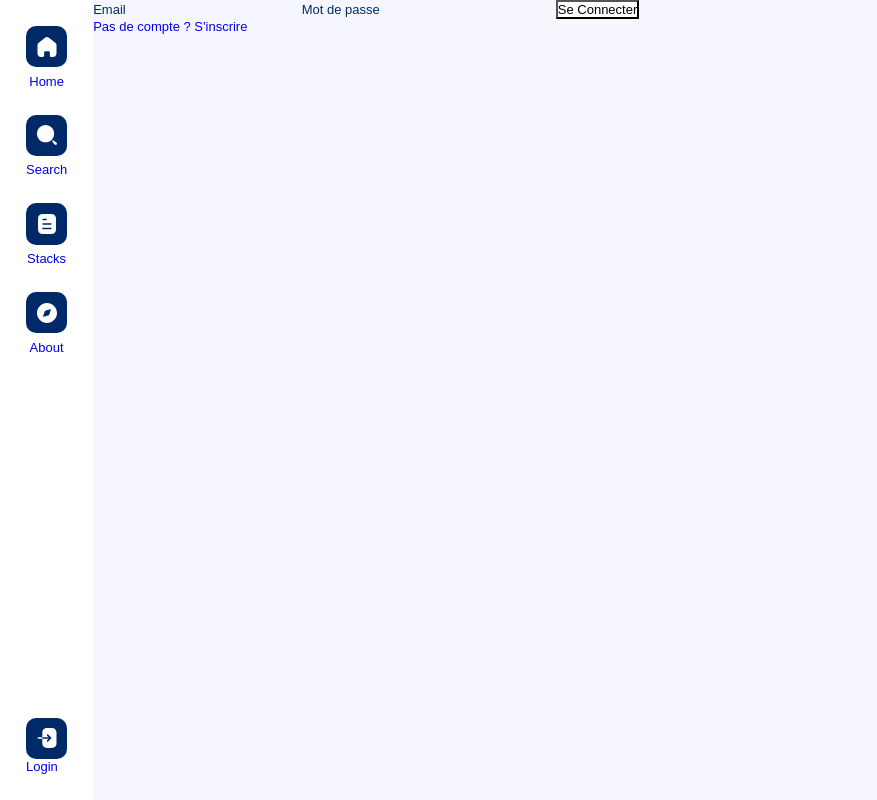
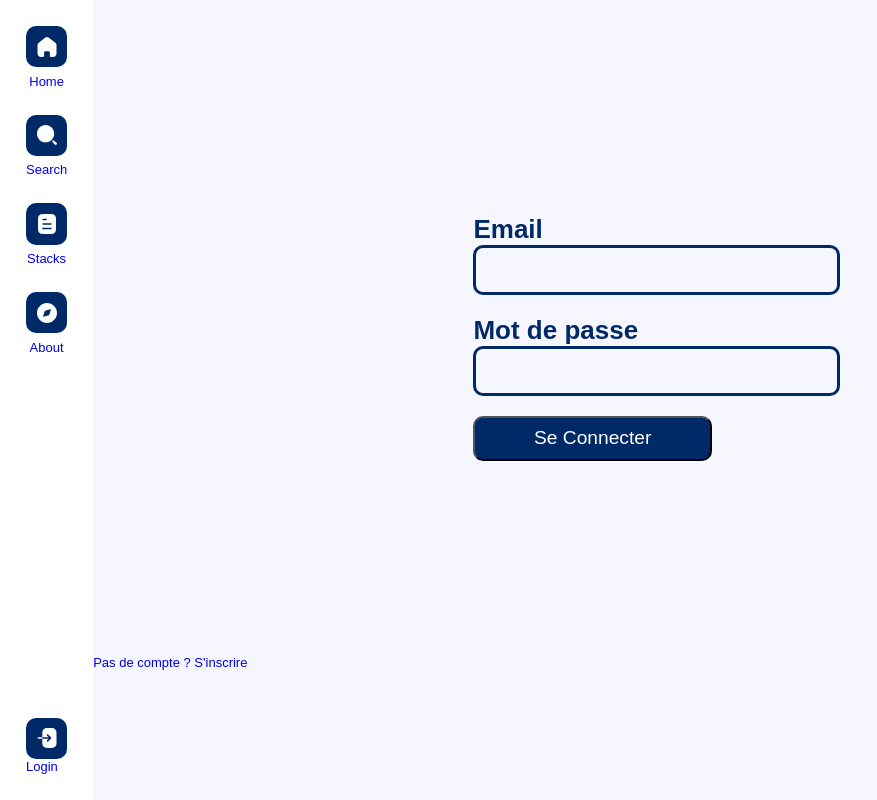
Before and after one commit to BFH92/front_stacker, a React (Create React App) app: page /users/sign-in in a window 1280 px wide. Shown: the whole page, without its empty margins (0-877 px from the left). Built offline with nearby package versions, Linux system fonts and the light colour scheme.

Commit message:
styling forms

```diff
--- a/package.json
+++ b/package.json
@@ -3,6 +3,7 @@
   "version": "0.1.0",
   "private": true,
   "dependencies": {
+    "@material-ui/core": "^4.12.3",
     "@testing-library/jest-dom": "^5.11.4",
     "@testing-library/react": "^11.1.0",
     "@testing-library/user-event": "^12.1.10",
--- a/src/Components/Forms/SignInForm/index.jsx
+++ b/src/Components/Forms/SignInForm/index.jsx
@@ -1,10 +1,13 @@
 import React from "react";
+//styles
+import './sign_in_form.scss';
 
 const SignInForm = ({ user }) => {
   return (
     <>
-      <div>
-        <form>
+      <div className="form__container">
+        <form className="form">
+          <div className="input__container">
             <label>
               Email
               <input
@@ -21,6 +24,7 @@ const SignInForm = ({ user }) => {
                 onChange={(e) => user.setPassword(e.target.value)}
               />
             </label>
+          </div>
           <button type="submit" onClick={user.login}>
             Se Connecter
           </button>
--- /dev/null
+++ b/src/Components/Forms/SignInForm/sign_in_form.scss
@@ -0,0 +1,46 @@
+@import '../../../Styles/variables.scss';
+
+
+.form__container {
+  display: flex;
+  justify-content: center;
+  margin: 8% 8% 8% 3%;
+  padding: 10%;
+
+  label{
+    color: $blue;
+    font-weight: 600;
+    font-size: $font-size *2;
+    text-align: center;
+  }
+
+
+  input{
+    display: flex;
+    height: 50px;
+    margin-bottom: 20px;
+    border: solid 3px $blue;
+    border-radius: 10px;
+    padding: $padding;
+  }
+
+  button{
+    display:flex;
+    justify-content: center;
+    align-items: center;
+    color: $white;
+    width: 65%;
+    height: 20%;
+    background-color: $blue;
+    border-radius: 10px;
+    font-size: 1.2rem;
+  }
+
+  button:hover{
+    background: $white;
+    color: $blue;
+    border-radius: 12.5px;
+    transition: all 0.2s ease-out ;
+  }
+
+}
--- a/src/Components/Forms/SignUpForm/index.jsx
+++ b/src/Components/Forms/SignUpForm/index.jsx
@@ -1,13 +1,12 @@
 import React from "react";
-
+//styles
+import './sign_up_form.scss'
 const SignUpForm = ({ user }) => {
-
   return (
     <>
-      <div >
-        <div>
-          <div>
-            <form /*</div>onSubmit={fetchRegister}*/>
+      <div className="form__container">
+        <form className="form" /*</div>onSubmit={fetchRegister}*/>
+          <div className="input__container">
             <label>
               Email
               <input
@@ -24,12 +23,11 @@ const SignUpForm = ({ user }) => {
                 onChange={(e) => user.setPassword(e.target.value)}
               />
             </label>
+          </div>
           <button type="submit" onClick={user.SignUp}>
             S'inscrire
           </button>
         </form>
-          </div>
-        </div>
       </div>
     </>
   );
--- /dev/null
+++ b/src/Components/Forms/SignUpForm/sign_up_form.scss
@@ -0,0 +1,46 @@
+@import '../../../Styles/variables.scss';
+
+
+.form__container {
+  display: flex;
+  justify-content: center;
+  margin: 8% 8% 8% 3%;
+  padding: 10%;
+
+  label{
+    color: $blue;
+    font-weight: 600;
+    font-size: $font-size *2;
+    text-align: center;
+  }
+
+
+  input{
+    display: flex;
+    height: 50px;
+    margin-bottom: 20px;
+    border: solid 3px $blue;
+    border-radius: 10px;
+    padding: $padding;
+  }
+
+  button{
+    display:flex;
+    justify-content: center;
+    align-items: center;
+    color: $white;
+    width: 65%;
+    height: 20%;
+    background-color: $blue;
+    border-radius: 10px;
+    font-size: 1.2rem;
+  }
+
+  button:hover{
+    background: $light-grey;
+    color: $blue;
+    border-radius: 12.5px;
+    transition: all 0.3s ease-out ;
+  }
+
+}
--- a/src/Pages/UserSignIn/index.jsx
+++ b/src/Pages/UserSignIn/index.jsx
@@ -1,39 +1,37 @@
 import React, { useState, useEffect } from "react";
-import SignInForm from '../../Components/Forms/SignInForm';
+import SignInForm from "../../Components/Forms/SignInForm";
 import UsersAPIManager from "../../Services/RailsApi/UsersFetch";
-import { useHistory } from 'react-router';
-import { useDispatch, useSelector} from 'react-redux';
-import {RegisterUserLoginStatus, RegisterUserLogoutStatus} from '../../Store'
+import { useHistory } from "react-router";
+import { useDispatch, useSelector } from "react-redux";
+import { RegisterUserLoginStatus, RegisterUserLogoutStatus } from "../../Store";
 import { Link } from "react-router-dom";
 
+const UserSignIn = ({ user }) => {
+  const [email, setEmail] = useState("");
+  const [password, setPassword] = useState("");
+  const history = useHistory();
+  const dispatch = useDispatch();
 
-
-const UserSignIn = ({user}) => {
-  const [email, setEmail] = useState("")
-  const [password, setPassword] = useState("")
-  const history = useHistory()
-  const dispatch = useDispatch()
   const login = async (e) => {
     e.preventDefault();
     const response = await UsersAPIManager.login(email, password);
-    history.push("/")
-    response.status === 200? dispatch(RegisterUserLoginStatus(response.data.user_id,"user")):dispatch(RegisterUserLogoutStatus());
-    user.setIsLogged(true)
+    history.push("/");
+    response.status === 200
+      ? dispatch(RegisterUserLoginStatus(response.data.user_id, "user"))
+      : dispatch(RegisterUserLogoutStatus());
+    user.setIsLogged(true);
   };
 
   return (
     <>
-    <div>
-      <SignInForm user={{email, setEmail, password, setPassword, login}}/>
-    </div>
-    <Link to="/users/sign-up">
-    <div>
-    Pas de compte ? S'inscrire
-    </div>
-    </Link>
-
+      <div>
+        <SignInForm user={{ email, setEmail, password, setPassword, login }} />
+      </div>
+      <Link to="/users/sign-up">
+        <p>Pas de compte ? S'inscrire</p>
+      </Link>
     </>
   );
-}
+};
 
 export default UserSignIn;
--- a/src/Pages/UserSignUp/index.jsx
+++ b/src/Pages/UserSignUp/index.jsx
@@ -1,37 +1,37 @@
-import React,{useState} from 'react';
-import SignUpForm from '../../Components/Forms/SignUpForm';
-import UsersAPIManager from '../../Services/RailsApi/UsersFetch';
-import { useHistory } from 'react-router';
-import { useDispatch} from 'react-redux';
-import {RegisterUserLoginStatus, RegisterUserLogoutStatus} from '../../Store'
+import React, { useState } from "react";
+import SignUpForm from "../../Components/Forms/SignUpForm";
+import UsersAPIManager from "../../Services/RailsApi/UsersFetch";
+import { useHistory } from "react-router";
+import { useDispatch } from "react-redux";
+import { RegisterUserLoginStatus, RegisterUserLogoutStatus } from "../../Store";
 import { Link } from "react-router-dom";
 
 const UserSignUp = () => {
-  const [email, setEmail] = useState("")
-  const [password, setPassword] = useState("")
-  const history = useHistory()
-  const dispatch = useDispatch()
+  const [email, setEmail] = useState("");
+  const [password, setPassword] = useState("");
+  const history = useHistory();
+  const dispatch = useDispatch();
+
   const SignUp = async (e) => {
     e.preventDefault();
     const response = await UsersAPIManager.register(email, password);
-    history.push("/")
-    console.log(response.data.user_id)
-    response.status === 200? dispatch(RegisterUserLoginStatus(response.data.user_id,"user")):dispatch(RegisterUserLogoutStatus());
-    return response
- };
+    history.push("/");
+    console.log(response.data.user_id);
+    response.status === 200
+      ? dispatch(RegisterUserLoginStatus(response.data.user_id, "user"))
+      : dispatch(RegisterUserLogoutStatus());
+    return response;
+  };
   return (
     <>
-    <div>
-      <SignUpForm user={{email, setEmail, password, setPassword, SignUp}}/>
-    </div>
-    <Link to="/users/sign-in">
-    <div>
-    Déjà un compte ? Se connecter
-    </div>
-    </Link>
+      <div>
+        <SignUpForm user={{ email, setEmail, password, setPassword, SignUp }} />
+      </div>
+      <Link to="/users/sign-in">
+        <p>Déjà un compte ? Se connecter</p>
+      </Link>
     </>
-
   );
-}
+};
 
 export default UserSignUp;
```
Also changed, not shown: 1 other file (tests, documents, lock files or other folders). Lines whose indentation alone changed are shown as unchanged.
